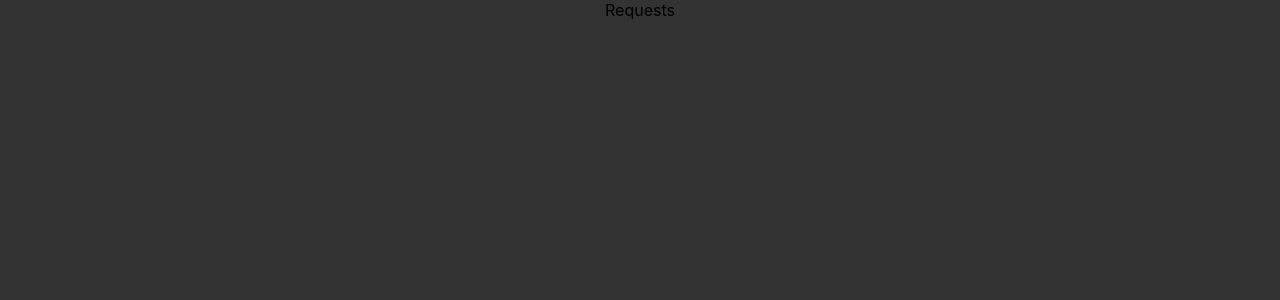
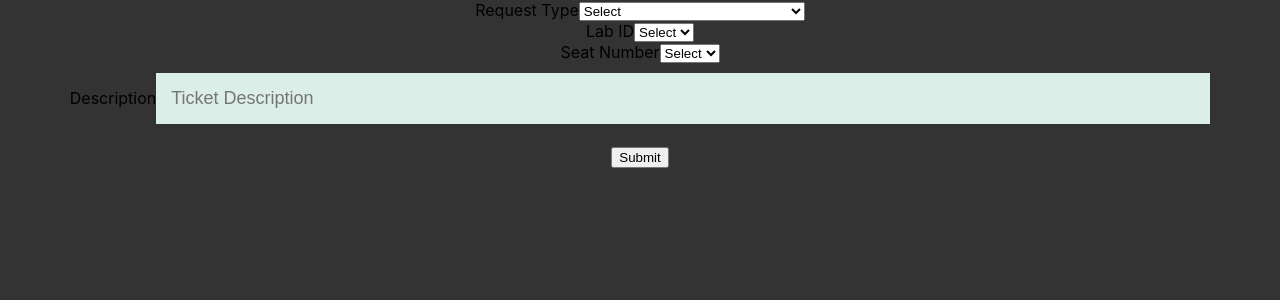
Before and after one commit to manjunadhb/PulseProject2202, a React (Create React App) app: page /requests in a window 1280 px wide. Shown: the top 300 px of the page. Built offline with nearby package versions, Linux system fonts and the light colour scheme.

Commit message:
add some data in requests

```diff
--- a/src/components/Requests.js
+++ b/src/components/Requests.js
@@ -2,7 +2,69 @@ import React from 'react'
 
 function Requests() {
   return (
-    <div>Requests</div>
+    <div>
+      <div>
+        <label>Request Type</label>
+<select>
+    <input ></input>
+      <option>Select</option>
+      <option value="">New software installation</option>
+      <option value="">Unable to login thru my user name</option>
+      <option value="">Internet not working</option>
+      <option value="">Monitor display problem</option>
+      <option value="">System hangs frequently</option>
+      <option value="">Audio not working</option>
+      <option value="">OS not booting</option>
+      <option value="">Install Xcode</option>
+      <option value="">Keyboard not working properly</option>
+      <option value="">No keyboard</option>
+      <option value="">Mouse not working properly</option>
+      <option value="">No mouse</option>
+      <option value="">Dusty mouse </option>
+      <option value="">Dusty Desk</option>
+      <option value="">Dusty Keyboard</option>
+      <option value="">Dusty Room</option>
+      <option value="">Claning Required For bathroom</option>
+      <option value="">Liquid hand wash required</option>
+      <option value="">Liquid dish wash required</option>
+      <option value="">Chair is not clean </option>
+      <option value="">Chair is not proper</option>
+      <option value="">Drinking water is not clean</option>
+      <option value="">No dedicated sysytem for me</option>
+      <option value="">No monitor for my system</option>
+      <option value="">No CPU for my system</option>
+      <option value="">Need a marker for my lab</option>
+      <option value="">Need a duster for my lab</option>
+      <option value="">Others</option>
+    </select>
+    </div>
+    <div>
+<label>Lab ID</label>
+    <select>
+    <input ></input>
+      <option>Select</option>
+      </select>
+
+    </div>
+    <div>
+<label> Seat Number</label>
+<select>
+<input ></input>
+  <option>Select</option>
+  </select>
+
+</div>
+<div>
+  <label>Description</label>
+  <input placeholder='Ticket Description'type="text"></input>
+</div>
+
+<div>
+  <input type="submit"></input>
+</div>
+ </div>
+
+
   )
 }
 
```
